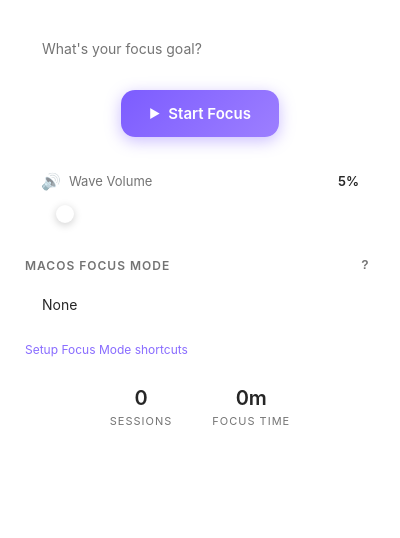
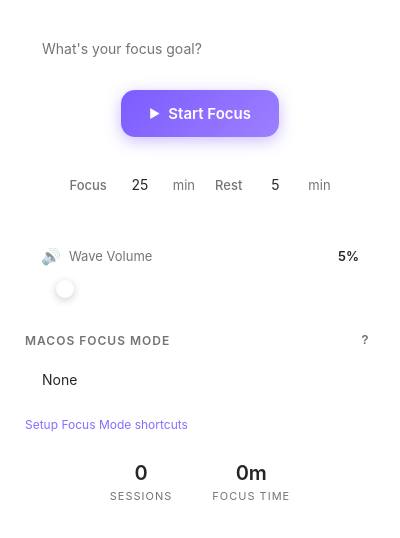
Before and after one commit to ngocanhnckh/betawave-app, an Electron app: page renderer/index.html in a window 400 px wide. Shown: the part 246-784 px from the top of the page. Drawn offline with Linux system fonts and the light colour scheme; no server answers.

Commit message:
Add configurable focus and rest duration inputs
Lets users tune session length from the main widget instead of the
hardcoded 25/5 defaults. Inputs are disabled while a session is running.

```diff
--- a/renderer/app.js
+++ b/renderer/app.js
@@ -114,7 +114,9 @@ class BetaWaveApp {
       totalFocusTime: document.getElementById('totalFocusTime'),
       audioPlayer: document.getElementById('audioPlayer'),
       closeBtn: document.getElementById('closeBtn'),
-      minimizeBtn: document.getElementById('minimizeBtn')
+      minimizeBtn: document.getElementById('minimizeBtn'),
+      focusDurationInput: document.getElementById('focusDuration'),
+      restDurationInput: document.getElementById('restDuration')
     };
 
     this.init();
@@ -227,6 +229,27 @@ class BetaWaveApp {
         this.elements.focusHint.textContent = '';
       }
     });
+
+    // Duration inputs
+    this.elements.focusDurationInput.addEventListener('change', (e) => {
+      const minutes = parseInt(e.target.value) || 25;
+      this.FOCUS_DURATION = Math.max(1, Math.min(120, minutes)) * 60;
+      e.target.value = Math.max(1, Math.min(120, minutes));
+      if (!this.isRunning && this.isFocusMode) {
+        this.timeRemaining = this.FOCUS_DURATION;
+        this.updateDisplay();
+      }
+    });
+
+    this.elements.restDurationInput.addEventListener('change', (e) => {
+      const minutes = parseInt(e.target.value) || 5;
+      this.REST_DURATION = Math.max(1, Math.min(30, minutes)) * 60;
+      e.target.value = Math.max(1, Math.min(30, minutes));
+      if (!this.isRunning && !this.isFocusMode) {
+        this.timeRemaining = this.REST_DURATION;
+        this.updateDisplay();
+      }
+    });
   }
 
   async loadFocusModes() {
@@ -285,6 +308,8 @@ class BetaWaveApp {
     this.elements.timerRing.classList.add('active');
     this.elements.goalInput.disabled = true;
     this.elements.focusModeSelect.disabled = true;
+    this.elements.focusDurationInput.disabled = true;
+    this.elements.restDurationInput.disabled = true;
 
     // Set macOS Focus mode
     const selectedMode = this.elements.focusModeSelect.value;
@@ -411,6 +436,8 @@ class BetaWaveApp {
     this.elements.timerRing.classList.remove('active');
     this.elements.goalInput.disabled = false;
     this.elements.focusModeSelect.disabled = false;
+    this.elements.focusDurationInput.disabled = false;
+    this.elements.restDurationInput.disabled = false;
 
     // Reset timer
     this.isFocusMode = true;
--- a/renderer/index.html
+++ b/renderer/index.html
@@ -51,6 +51,20 @@
         </button>
       </div>
 
+      <!-- Timer settings -->
+      <div class="timer-settings-section">
+        <div class="timer-setting">
+          <label>Focus</label>
+          <input type="number" class="time-input" id="focusDuration" min="1" max="120" value="25">
+          <span>min</span>
+        </div>
+        <div class="timer-setting">
+          <label>Rest</label>
+          <input type="number" class="time-input" id="restDuration" min="1" max="30" value="5">
+          <span>min</span>
+        </div>
+      </div>
+
       <!-- Volume control -->
       <div class="volume-section">
         <div class="volume-label">
--- a/renderer/styles.css
+++ b/renderer/styles.css
@@ -257,6 +257,53 @@ body {
   font-size: 12px;
 }
 
+/* Timer settings */
+.timer-settings-section {
+  display: flex;
+  justify-content: center;
+  gap: 20px;
+  background: rgba(255, 255, 255, 0.06);
+  padding: 12px 16px;
+  border-radius: 12px;
+}
+
+.timer-setting {
+  display: flex;
+  align-items: center;
+  gap: 8px;
+  font-size: 13px;
+  color: var(--text-secondary);
+}
+
+.timer-setting label {
+  font-weight: 500;
+}
+
+.time-input {
+  width: 50px;
+  padding: 6px 8px;
+  background: rgba(255, 255, 255, 0.1);
+  border: 1px solid rgba(255, 255, 255, 0.15);
+  border-radius: 8px;
+  color: var(--text-primary);
+  font-size: 14px;
+  font-family: inherit;
+  text-align: center;
+  -moz-appearance: textfield;
+}
+
+.time-input::-webkit-outer-spin-button,
+.time-input::-webkit-inner-spin-button {
+  -webkit-appearance: none;
+  margin: 0;
+}
+
+.time-input:focus {
+  outline: none;
+  border-color: var(--accent-color);
+  box-shadow: 0 0 0 2px var(--accent-glow);
+}
+
 /* Volume section */
 .volume-section {
   background: rgba(255, 255, 255, 0.06);
```
